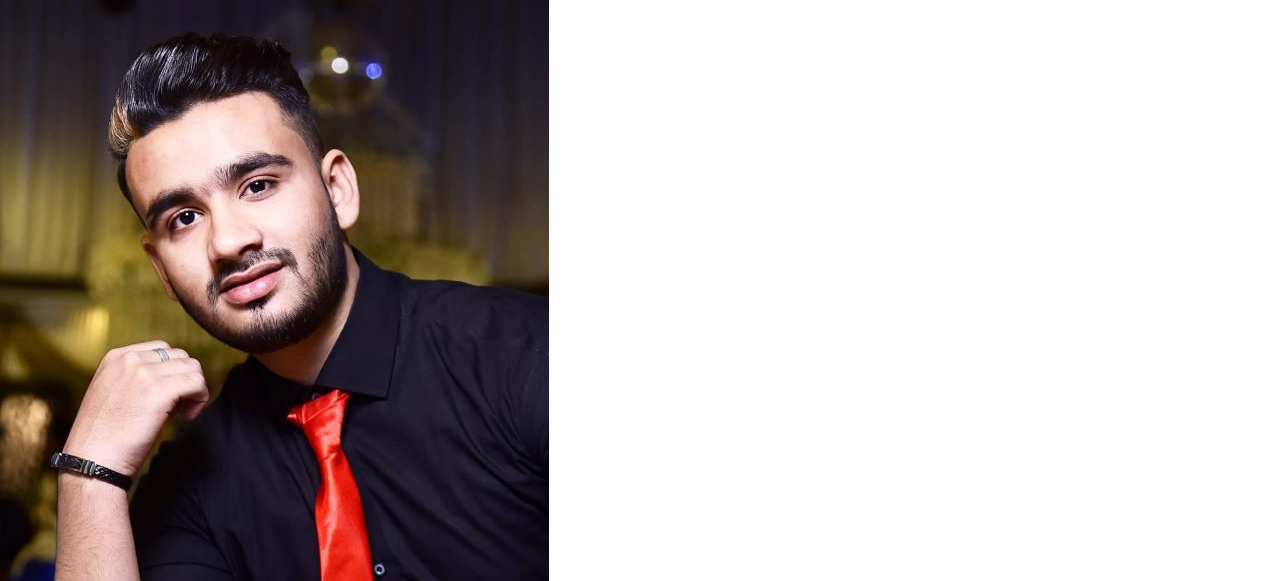
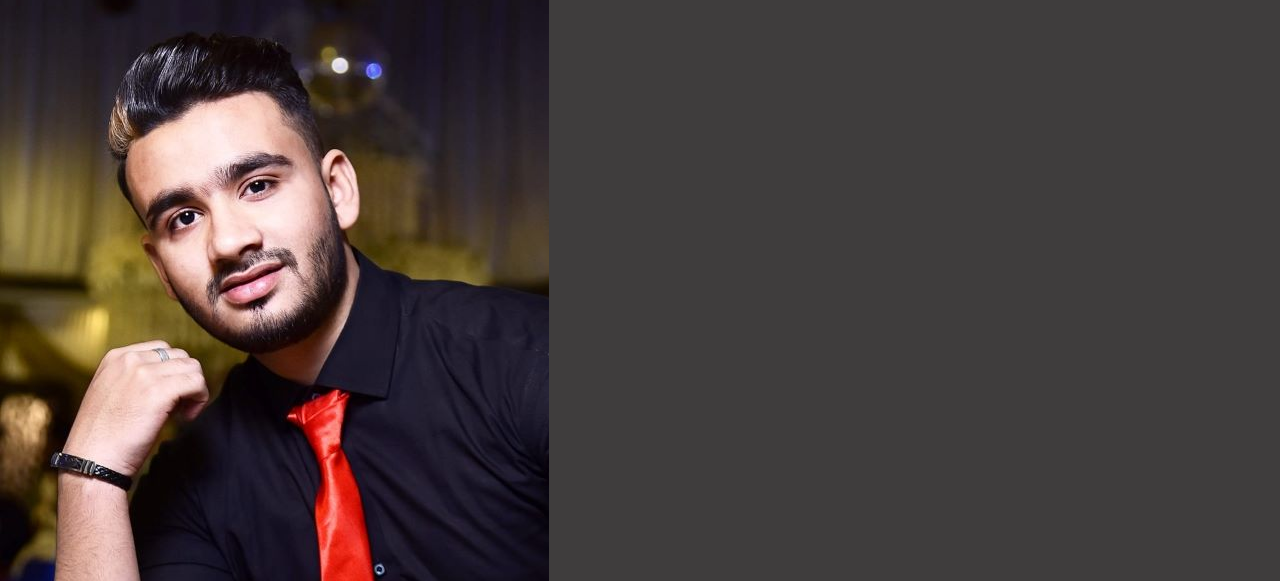
Before and after one commit to huzaifarehan/huzaifarehan.github.io, a plain HTML site: page index.html in a window 1280 px wide. Shown: the part 78-659 px from the top of the page. Drawn offline with Linux system fonts and the light colour scheme.

Commit message:
Update style.css

```diff
--- a/style.css
+++ b/style.css
@@ -5,7 +5,7 @@
             font-family: 'Balsamiq Sans', cursive;
             margin: 0%;
             padding: 0%;
-            background-color: (51, 49, 49, 0.938);
+            background-color: rgba(51, 49, 49, 0.938);
             color: white;
         }
 
```
